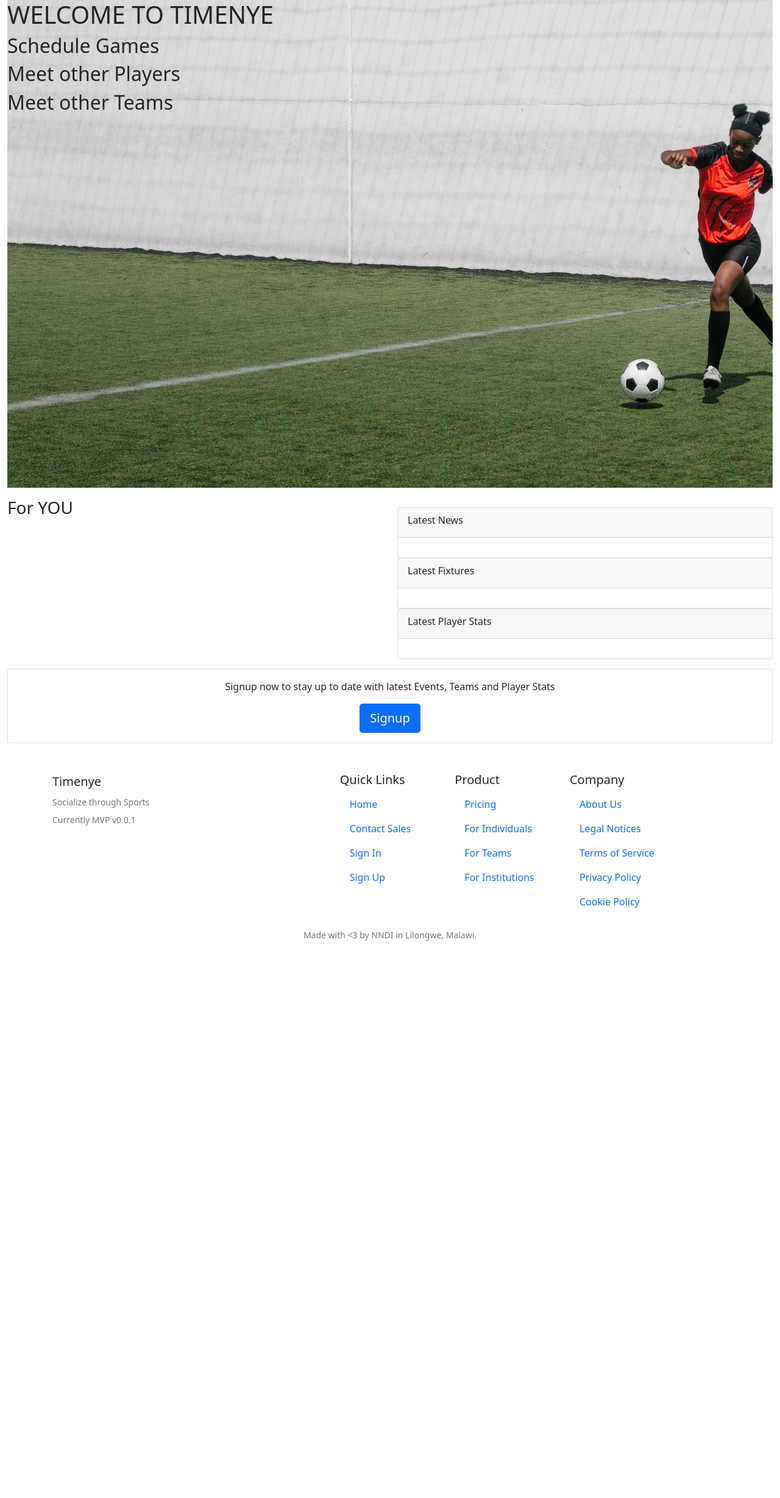
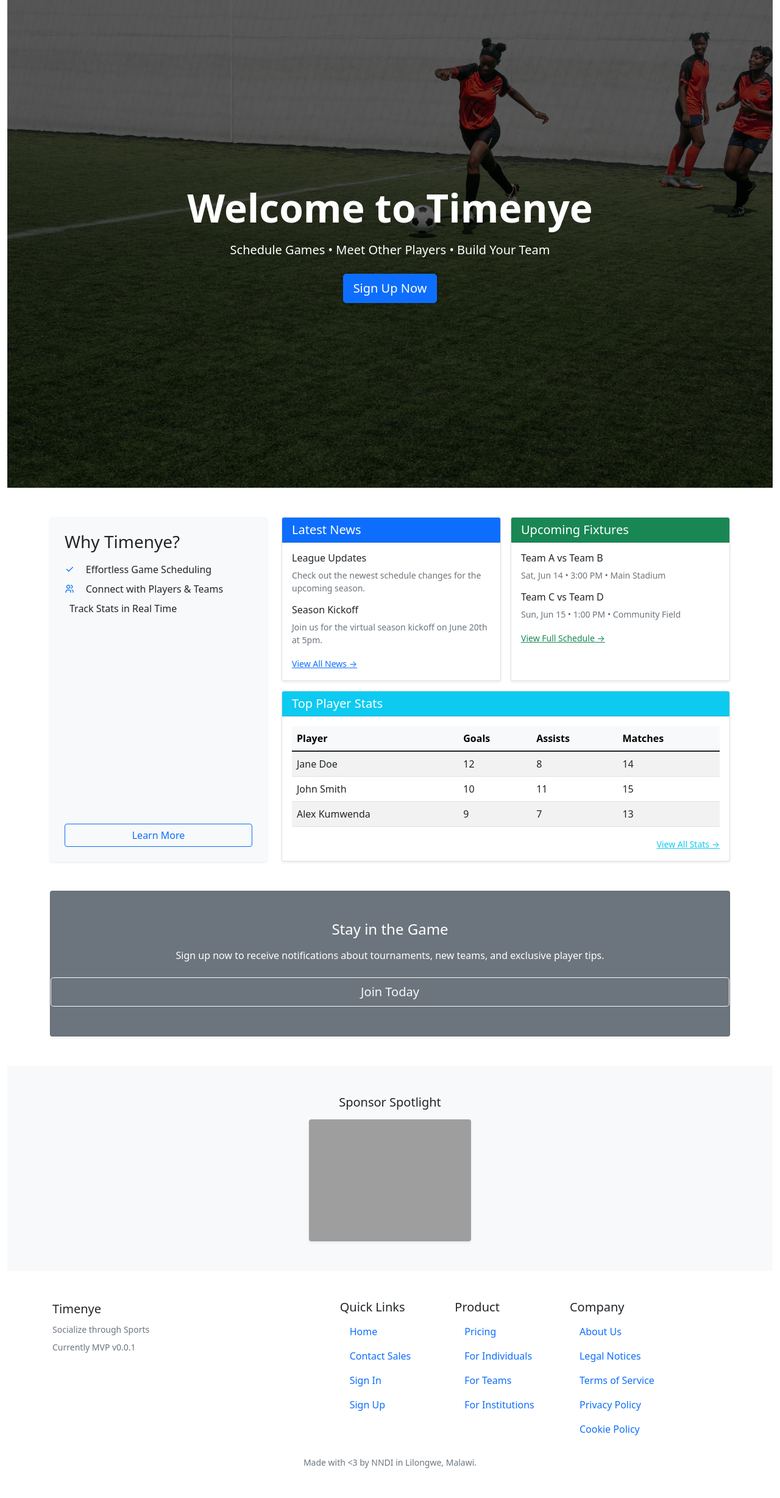
Before and after one commit to geekquest/timenye, a Django app: page / in a window 1280 px wide. Shown: the part 56-2513 px from the top of the page at 61% size. Before the commit the page ends 1599 px from the top, so only its background shows below. Run offline with Django 4.2, Linux system fonts and the light colour scheme; some libraries are stand-ins or nearby versions; grey boxes are pictures that could not be loaded.

Commit message:
landing page upgrade

```diff
--- a/app/templates/landing.html
+++ b/app/templates/landing.html
@@ -1,48 +1,163 @@
 {% extends 'layouts/base.html' %}
 {% load static %}
+
 {% block "content" %}
 
-<div class="hero-section"
-    style="height: 100vh; background-image: url('{% static 'img/pexels-rfstudio-3886242.jpg' %}');">
-    <h1>WELCOME TO TIMENYE</h1>
-    <h2>Schedule Games</h2>
-    <h2>Meet other Players</h2>
-    <h2>Meet other Teams</h2>
+<!-- Hero Section -->
+<section
+  class="position-relative d-flex align-items-center justify-content-center text-center"
+  style="
+    height: 100vh;
+    background: url('{% static 'img/pexels-rfstudio-3886242.jpg' %}') center/cover no-repeat;
+  "
+>
+  <!-- Dark overlay -->
+  <div
+    class="position-absolute top-0 start-0 w-100 h-100"
+    style="background-color: rgba(0, 0, 0, 0.6);"
+  ></div>
+
+  <div class="position-relative text-white px-3">
+    <h1 class="display-3 fw-bold mb-3">Welcome to Timenye</h1>
+    <p class="lead mb-4">
+      Schedule Games • Meet Other Players • Build Your Team
+    </p>
+    <a href="/signup" class="btn btn-primary btn-lg shadow-sm">
+      Sign Up Now
+    </a>
+  </div>
+</section>
+
+<!-- “For You” & Cards Section -->
+<div class="container mt-5 pb-5">
+  <div class="row gx-4 gy-4">
+    <!-- Left Column: For YOU -->
+    <div class="col-lg-4">
+      <div class="h-100 d-flex flex-column justify-content-center p-4 bg-light rounded shadow-sm">
+        <h3 class="fw-semibold mb-3">Why Timenye?</h3>
+        <ul class="list-unstyled">
+          <li class="mb-2">
+            <i class="ti ti-check text-primary me-2"></i>
+            Effortless Game Scheduling
+          </li>
+          <li class="mb-2">
+            <i class="ti ti-users text-primary me-2"></i>
+            Connect with Players & Teams
+          </li>
+          <li class="mb-2">
+            <i class="ti ti-bar-chart text-primary me-2"></i>
+            Track Stats in Real Time
+          </li>
+        </ul>
+        <a href="/about" class="mt-auto btn btn-outline-primary">
+          Learn More
+        </a>
+      </div>
     </div>
 
-<div class="row mt-3">
+    <!-- Right Column: Latest News / Fixtures / Player Stats -->
+    <div class="col-lg-8">
+      <div class="row gx-3 gy-3">
+        <!-- News Card -->
         <div class="col-md-6">
-        <h3>For YOU</h3>
-    </div>
-    <div class="col-md-6">
-        <div class="row mt-3">
-            <div class="col-md-12">
-                <div class="card news-card">
-                    <div class="card-header">
-                        <div class="card-title">Latest News</div>
+          <div class="card h-100 shadow-sm">
+            <div class="card-header bg-primary text-white">
+              <h5 class="mb-0">Latest News</h5>
             </div>
             <div class="card-body">
-
+              <!-- Replace with dynamic news loop -->
+              <ul class="list-unstyled mb-0">
+                <li class="mb-3">
+                  <h6 class="fw-semibold">League Updates</h6>
+                  <p class="text-muted small mb-0">
+                    Check out the newest schedule changes for the upcoming season.
+                  </p>
+                </li>
+                <li class="mb-3">
+                  <h6 class="fw-semibold">Season Kickoff</h6>
+                  <p class="text-muted small mb-0">
+                    Join us for the virtual season kickoff on June 20th at 5pm.
+                  </p>
+                </li>
+                <li>
+                  <a href="/news" class="text-primary small">View All News →</a>
+                </li>
+              </ul>
             </div>
           </div>
         </div>
-            <div class="col-md-12">
-                <div class="card news-card">
-                    <div class="card-header">
-                        <div class="card-title">Latest Fixtures</div>
+
+        <!-- Fixtures Card -->
+        <div class="col-md-6">
+          <div class="card h-100 shadow-sm">
+            <div class="card-header bg-success text-white">
+              <h5 class="mb-0">Upcoming Fixtures</h5>
             </div>
             <div class="card-body">
-
+              <!-- Replace with dynamic fixtures loop -->
+              <ul class="list-unstyled mb-0">
+                <li class="mb-3">
+                  <h6 class="fw-semibold">Team A vs Team B</h6>
+                  <p class="text-muted small mb-0">
+                    Sat, Jun 14 • 3:00 PM • Main Stadium
+                  </p>
+                </li>
+                <li class="mb-3">
+                  <h6 class="fw-semibold">Team C vs Team D</h6>
+                  <p class="text-muted small mb-0">
+                    Sun, Jun 15 • 1:00 PM • Community Field
+                  </p>
+                </li>
+                <li>
+                  <a href="/fixtures" class="text-success small">View Full Schedule →</a>
+                </li>
+              </ul>
             </div>
           </div>
         </div>
+
+        <!-- Player Stats Card -->
         <div class="col-md-12">
-                <div class="card news-card">
-                    <div class="card-header">
-                        <div class="card-title">Latest Player Stats</div>
+          <div class="card h-100 shadow-sm">
+            <div class="card-header bg-info text-white">
+              <h5 class="mb-0">Top Player Stats</h5>
             </div>
             <div class="card-body">
+              <!-- Replace with dynamic stats loop -->
+              <table class="table table-striped mb-0">
+                <thead class="table-light">
+                  <tr>
+                    <th scope="col">Player</th>
+                    <th scope="col">Goals</th>
+                    <th scope="col">Assists</th>
+                    <th scope="col">Matches</th>
+                  </tr>
+                </thead>
+                <tbody>
+                  <tr>
+                    <td class="fw-medium">Jane Doe</td>
+                    <td>12</td>
+                    <td>8</td>
+                    <td>14</td>
+                  </tr>
+                  <tr>
+                    <td class="fw-medium">John Smith</td>
+                    <td>10</td>
+                    <td>11</td>
+                    <td>15</td>
+                  </tr>
+                  <tr>
+                    <td class="fw-medium">Alex Kumwenda</td>
+                    <td>9</td>
+                    <td>7</td>
+                    <td>13</td>
+                  </tr>
+                </tbody>
+              </table>
 
+              <div class="mt-3 text-end">
+                <a href="/player-stats" class="text-info small">View All Stats →</a>
+              </div>
             </div>
           </div>
         </div>
@@ -50,17 +165,31 @@
     </div>
   </div>
 
-<div class="row mt-3">
-    <div class="col-sm-12">
-    <div class="card card-default p-3">
-        <div class="card-content text-center is-text2l">
-            <p>Signup now to stay up to date with latest Events, Teams and Player Stats</p>
-            <a href="/signup" class="btn btn-primary btn-lg">Signup</a>
+  <!-- Call-to-Action Banner -->
+  <div class="row mt-5">
+    <div class="col-12">
+      <div class="card shadow-sm text-center py-5 bg-secondary text-white">
+        <h4 class="mb-3">Stay in the Game</h4>
+        <p class="mb-4">
+          Sign up now to receive notifications about tournaments, new teams, and exclusive player tips.
+        </p>
+        <a href="/signup" class="btn btn-outline-light btn-lg">Join Today</a>
       </div>
     </div>
   </div>
 </div>
 
-<div class="adbanner"></div>
+<!-- Footer Ad Banner (You can adjust height or include an image) -->
+<section class="py-5 bg-light text-center">
+  <div class="container">
+    <h5 class="fw-medium mb-3">Sponsor Spotlight</h5>
+    <img
+      src="{% static 'img/ad-placeholder.jpg' %}"
+      alt="Ad Banner"
+      class="img-fluid rounded shadow-sm"
+      style="max-height: 200px;"
+    />
+  </div>
+</section>
 
 {% endblock %}
```
Lines whose indentation alone changed are shown as unchanged.
